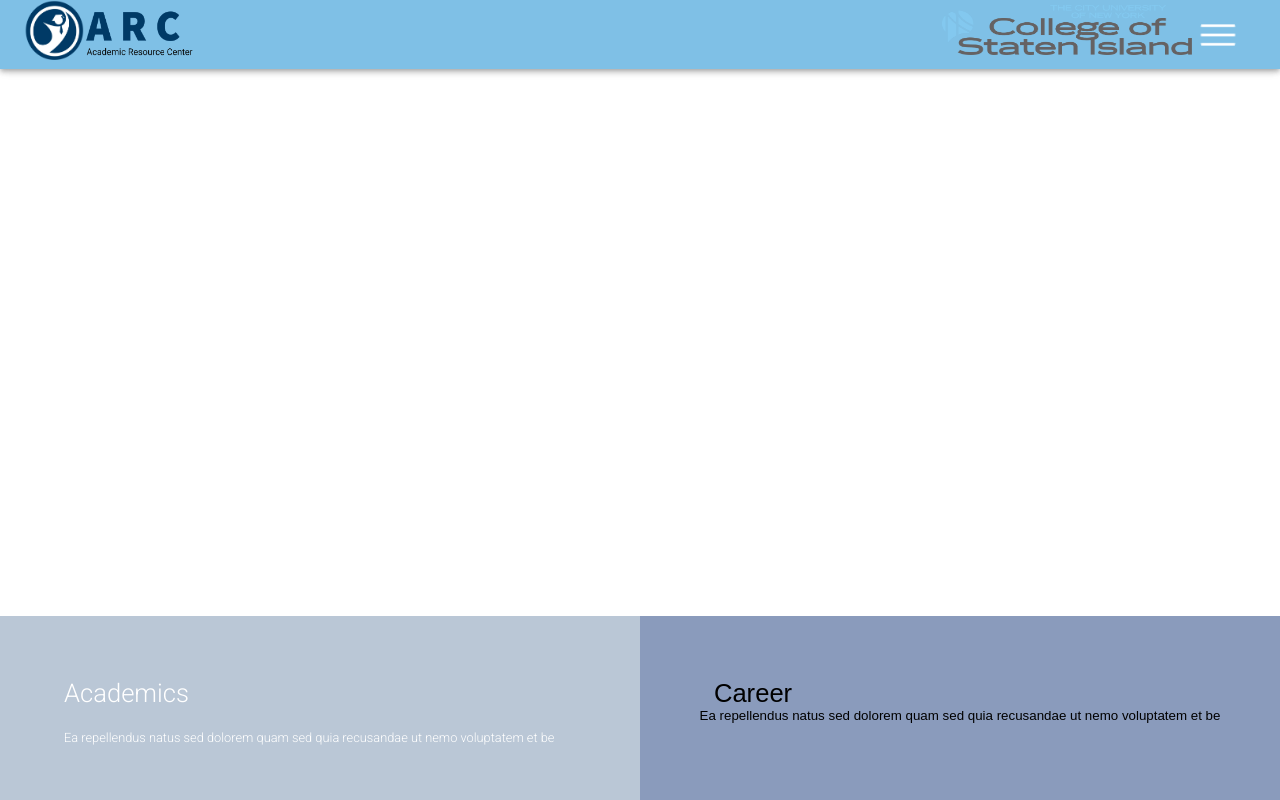
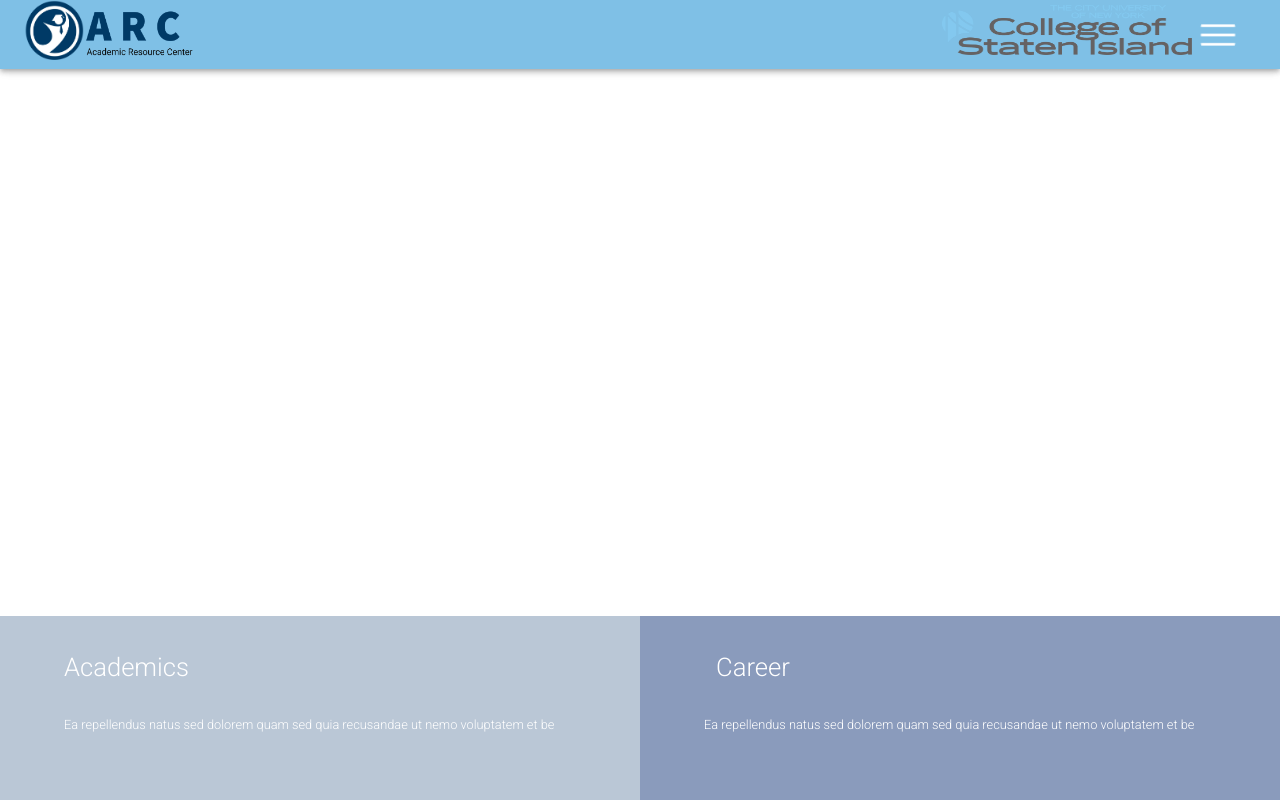
Before and after one commit to ARC-Team-CSI/ARC_Frontend, a React (Create React App) app: page / in a window 1280 px wide. Built offline with nearby package versions, Linux system fonts and the light colour scheme.

Commit message:
DEPLOYMENT: Fixing Errors for Deployment on MAIN

```diff
--- a/src/app/components/AcademicsBtn.js
+++ b/src/app/components/AcademicsBtn.js
@@ -7,9 +7,9 @@ function AcademicsBtn(){
     <div>
         <Link to="/Academics">
         <button className='academics'>
-            <a className='title'>Academics</a>
+            <p className='title'>Academics</p>
             <br/>
-            <a className='description'>Ea repellendus natus sed dolorem quam sed quia recusandae ut nemo voluptatem et be </a>
+            <p className='description'>Ea repellendus natus sed dolorem quam sed quia recusandae ut nemo voluptatem et be </p>
         </button>
         </Link>
     </div>
--- a/src/app/components/CareerBtn.js
+++ b/src/app/components/CareerBtn.js
@@ -1,6 +1,6 @@
 import React from 'react'
 import {Link} from 'react-router-dom'
-import './CareerBtn.css'
+import '../styles/CareerBtn.css'
 
 function CareerBtn(){
 
@@ -9,9 +9,9 @@ function CareerBtn(){
         <Link to='/Career'>
         <button
         className='career'>
-            <a className='careertitle'>Career</a>
+            <p className='careertitle'>Career</p>
             <br/>
-            <a className='cdescription'>Ea repellendus natus sed dolorem quam sed quia recusandae ut nemo voluptatem et be </a>
+            <p className='careerdescription'>Ea repellendus natus sed dolorem quam sed quia recusandae ut nemo voluptatem et be </p>
         </button>
         </Link>
     </div>
--- a/src/app/pages/CareerPage.js
+++ b/src/app/pages/CareerPage.js
@@ -1,5 +1,5 @@
 import React from 'react'
-import {Box, Grid, Typography} from "@mui/material";
+import {Box, Typography} from "@mui/material";
 import ResponsiveAppBar from '../components/ResponsiveAppBar';
 
 const CareerPage = () => {
--- a/src/app/components/CareerBtn.css
+++ b/src/app/styles/CareerBtn.css
@@ -13,14 +13,16 @@
     left: 10%;
     right: 74.68%;
     bottom: 50%;
+    font-family: Roboto, serif;
     font-size: 2vw;
-    color: black;
+    color: white;
   }
 
 .careerdescription {
     position: absolute;
     left: 10%;
     bottom: 30%;
+    font-family: Roboto, serif;
     font-size: 1vw;
-    color: black;
+    color: white;
   }
```
